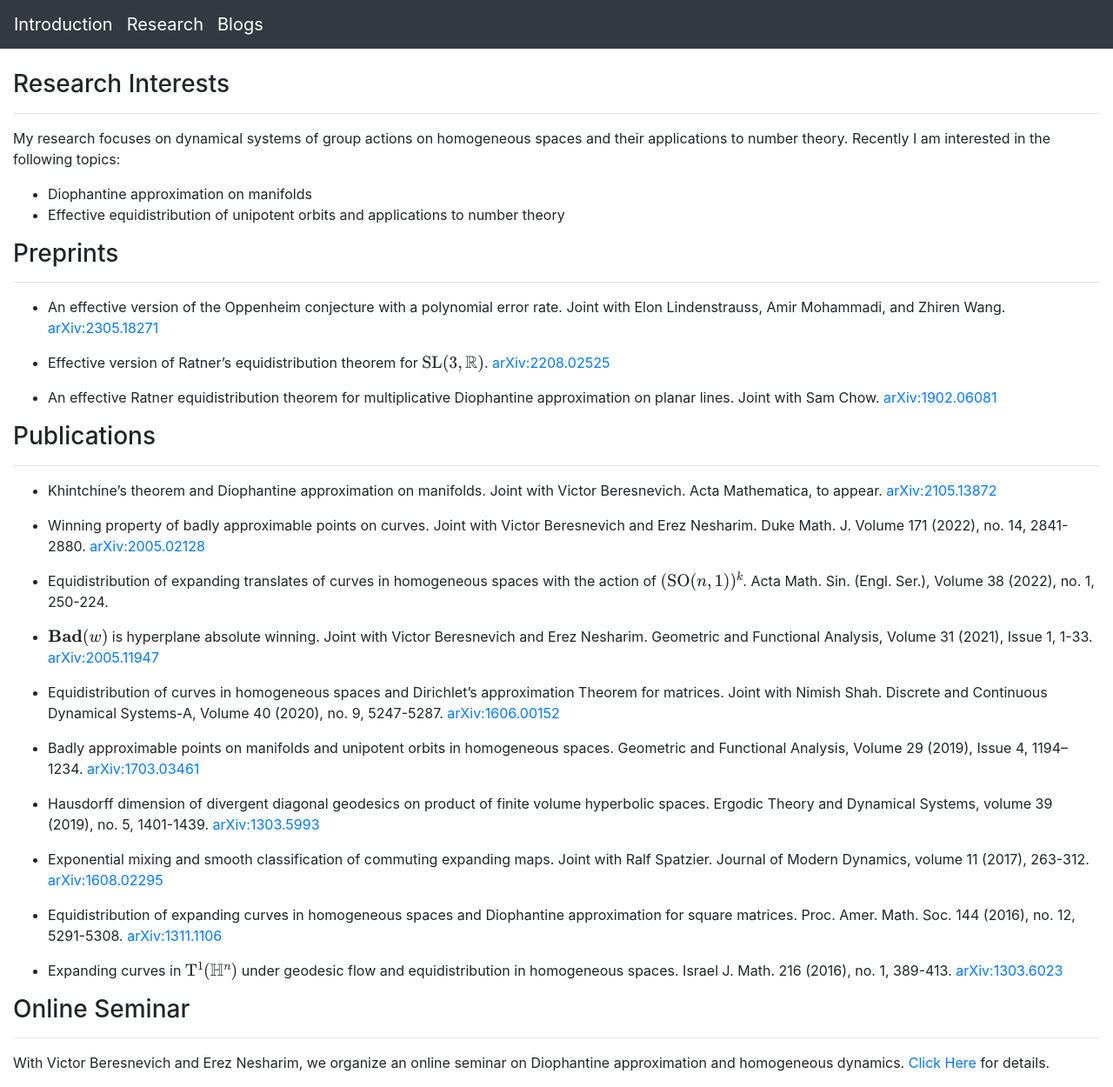
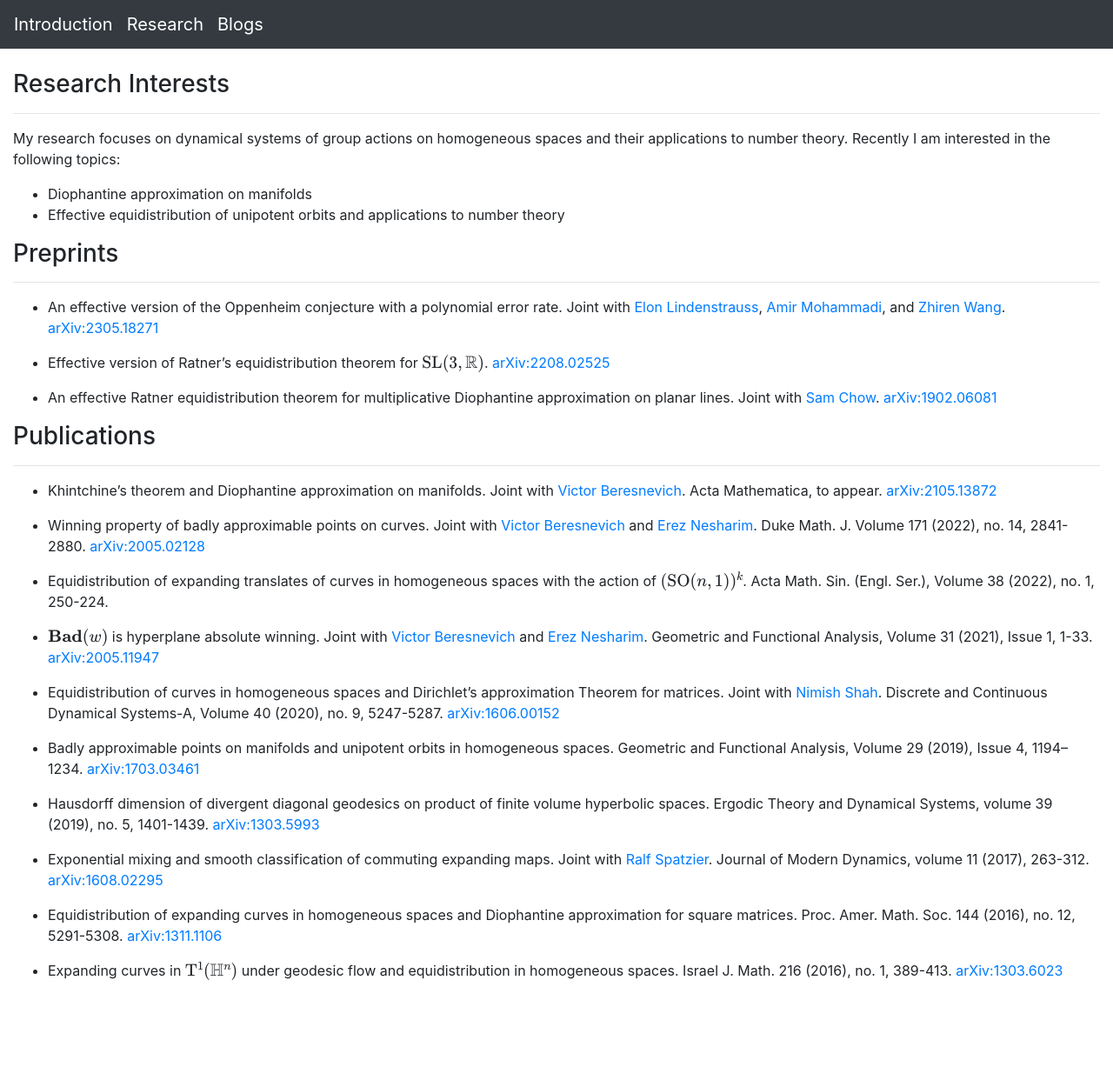
Before and after one commit to lively-cat-lover/lively-cat-lover.github.io, a Jekyll site: the page built from research.md, in a window 1280 px wide. Shown: the whole page at 87% size. Built offline with Jekyll 4.4.1, drawn with Linux system fonts in a browser that asks for light colours; formulas are drawn with MathJax 3; our own code applies the rules of GitHub Pages for plain Markdown files; after the commit the page ends 1144 px from its top, so only the background shows below that; part of the change alters nothing that is shown.

Commit message:
add hyperlink

```diff
--- a/research.md
+++ b/research.md
@@ -14,31 +14,31 @@ My research focuses on dynamical systems of group actions on homogeneous spaces
 ### Preprints
 ---
 
-- An effective version of the Oppenheim conjecture with a polynomial error rate. Joint with Elon Lindenstrauss, Amir Mohammadi, and Zhiren Wang. [arXiv:2305.18271](https://arxiv.org/abs/2305.18271)
+- An effective version of the Oppenheim conjecture with a polynomial error rate. Joint with [Elon Lindenstrauss](http://www.ma.huji.ac.il/~elon/), [Amir Mohammadi](https://mathweb.ucsd.edu/~ammohammadi/), and [Zhiren Wang](https://science.psu.edu/math/people/zxw14). [arXiv:2305.18271](https://arxiv.org/abs/2305.18271)
 
 - Effective version of Ratner's equidistribution theorem for $\mathrm{SL}(3, \mathbb{R})$. [arXiv:2208.02525](https://arxiv.org/abs/2208.02525)
 
-- An effective Ratner equidistribution theorem for multiplicative Diophantine approximation on planar lines. Joint with Sam Chow. [arXiv:1902.06081](https://arxiv.org/abs/1902.06081)
+- An effective Ratner equidistribution theorem for multiplicative Diophantine approximation on planar lines. Joint with [Sam Chow](https://sites.google.com/view/samchowmathematics). [arXiv:1902.06081](https://arxiv.org/abs/1902.06081)
 
 
 ### Publications
 ---
-- Khintchine’s theorem and Diophantine approximation on manifolds. Joint with Victor Beresnevich. Acta Mathematica, to appear. [arXiv:2105.13872](https://arxiv.org/abs/2105.13872)
+- Khintchine’s theorem and Diophantine approximation on manifolds. Joint with [Victor Beresnevich](https://www.york.ac.uk/maths/people/victor-beresnevich/). Acta Mathematica, to appear. [arXiv:2105.13872](https://arxiv.org/abs/2105.13872)
 
-- Winning property of badly approximable points on curves. Joint with Victor Beresnevich and Erez Nesharim. Duke Math. J. Volume 171 (2022), no. 14, 2841-2880. [arXiv:2005.02128](https://arxiv.org/abs/2005.02128)
+- Winning property of badly approximable points on curves. Joint with [Victor Beresnevich](https://www.york.ac.uk/maths/people/victor-beresnevich/) and [Erez Nesharim](https://nesharim.net.technion.ac.il/). Duke Math. J. Volume 171 (2022), no. 14, 2841-2880. [arXiv:2005.02128](https://arxiv.org/abs/2005.02128)
 
 - Equidistribution of expanding translates of curves in homogeneous spaces with the action of $(\mathrm{SO}(n,1))^k$. Acta Math. Sin. (Engl. Ser.), Volume 38 (2022), no. 1, 250-224.
 
-- $\mathbf{Bad}(w)$ is hyperplane absolute winning. Joint with Victor Beresnevich and Erez Nesharim. Geometric and Functional Analysis, Volume 31 (2021), Issue 1, 1-33. [arXiv:2005.11947](https://arxiv.org/abs/2005.11947)
+- $\mathbf{Bad}(w)$ is hyperplane absolute winning. Joint with [Victor Beresnevich](https://www.york.ac.uk/maths/people/victor-beresnevich/) and [Erez Nesharim](https://nesharim.net.technion.ac.il/). Geometric and Functional Analysis, Volume 31 (2021), Issue 1, 1-33. [arXiv:2005.11947](https://arxiv.org/abs/2005.11947)
 
-- Equidistribution of curves in homogeneous spaces and Dirichlet’s approximation Theorem for matrices. Joint with Nimish Shah. Discrete and Continuous Dynamical Systems-A, Volume 40 (2020), no. 9, 5247-5287. [arXiv:1606.00152](https://arxiv.org/abs/1606.00152)
+- Equidistribution of curves in homogeneous spaces and Dirichlet’s approximation Theorem for matrices. Joint with [Nimish Shah](https://people.math.osu.edu/shah.595/). Discrete and Continuous Dynamical Systems-A, Volume 40 (2020), no. 9, 5247-5287. [arXiv:1606.00152](https://arxiv.org/abs/1606.00152)
 
 - Badly approximable points on manifolds and unipotent orbits in homogeneous spaces. Geometric and Functional Analysis, Volume 29 (2019), Issue 4, 1194–1234. [arXiv:1703.03461](https://arxiv.org/abs/1703.03461)
 
 - Hausdorff dimension of divergent diagonal geodesics on product of finite volume hyperbolic spaces. Ergodic Theory and Dynamical Systems, volume 39 (2019), no. 5, 1401-1439.
 [arXiv:1303.5993](https://arxiv.org/abs/1303.5993)
 
-- Exponential mixing and smooth classification of commuting expanding maps. Joint with Ralf Spatzier. Journal of Modern Dynamics, volume 11 (2017), 263-312.
+- Exponential mixing and smooth classification of commuting expanding maps. Joint with [Ralf Spatzier](https://sites.lsa.umich.edu/spatzier/). Journal of Modern Dynamics, volume 11 (2017), 263-312.
 [arXiv:1608.02295](https://arxiv.org/abs/1608.02295)
 
 - Equidistribution of expanding curves in homogeneous spaces and Diophantine approximation for square matrices. Proc. Amer. Math. Soc. 144 (2016), no. 12, 5291-5308.
@@ -47,6 +47,6 @@ My research focuses on dynamical systems of group actions on homogeneous spaces
 - Expanding curves in $\mathrm{T}^1(\mathbb{H}^n)$ under geodesic flow and equidistribution in homogeneous spaces. Israel J. Math. 216 (2016), no. 1, 389-413.
 [arXiv:1303.6023](https://arxiv.org/abs/1303.6023)
 
-### Online Seminar
+<!-- ### Online Seminar
 ---
-With Victor Beresnevich and Erez Nesharim, we organize an online seminar on Diophantine approximation and homogeneous dynamics. [Click Here](https://lively-cat-lover.github.io/DAHD-webinar/) for details.
+With [Victor Beresnevich](https://www.york.ac.uk/maths/people/victor-beresnevich/) and [Erez Nesharim](https://nesharim.net.technion.ac.il/), we organize an online seminar on Diophantine approximation and homogeneous dynamics. [Click Here](https://lively-cat-lover.github.io/DAHD-webinar/) for details. -->
```
